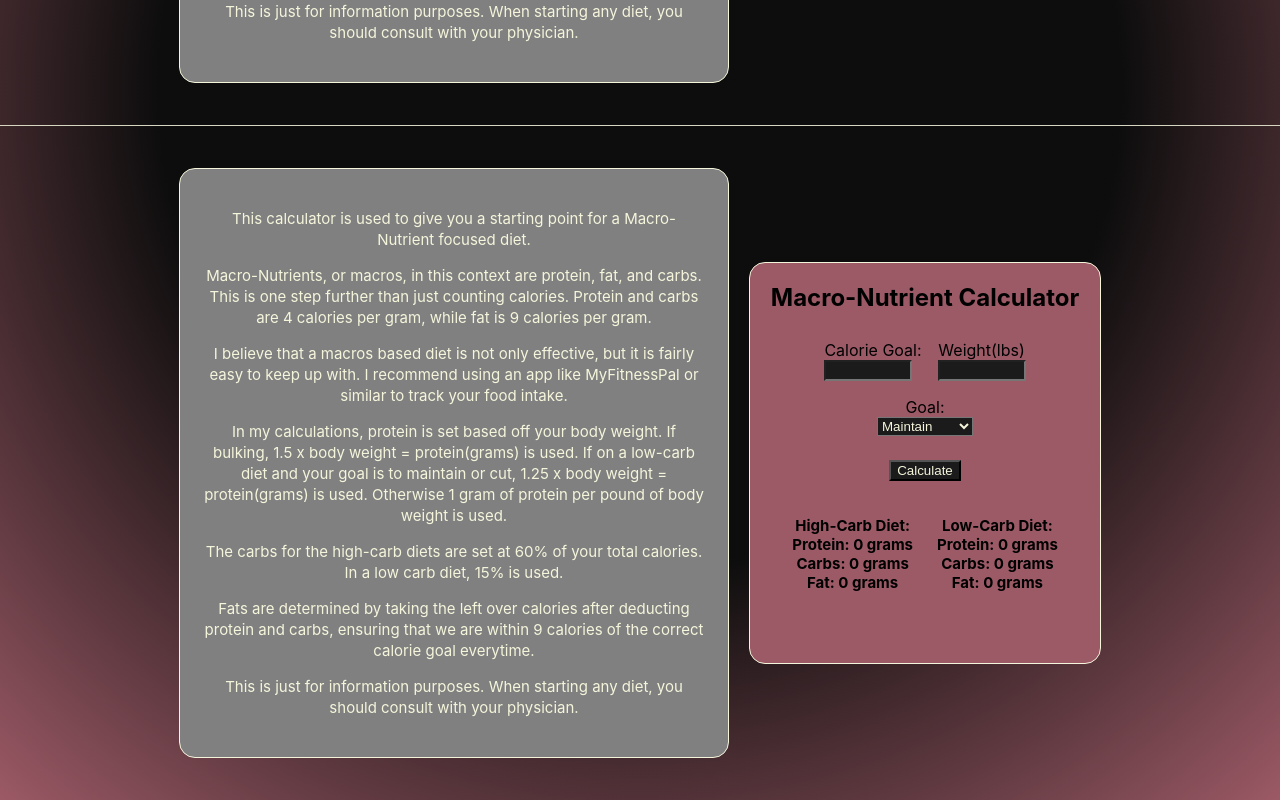
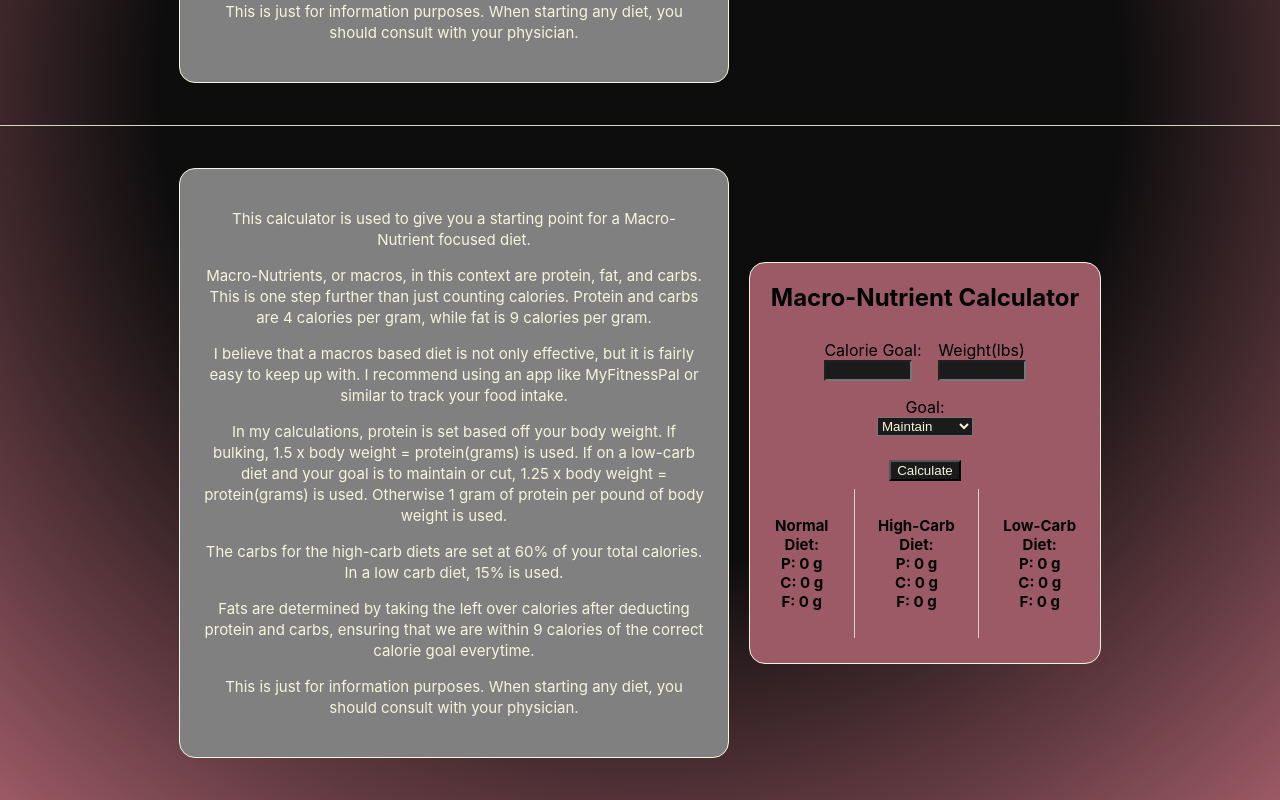
Before and after one commit to tfuent1/macros, a React (Create React App) app: page / in a window 1280 px wide. Shown: the part 625-1425 px from the top of the page. Built offline with nearby package versions, Linux system fonts and the light colour scheme.

Commit message:
added normal diet

```diff
--- a/src/containers/macrosCalc/macrosCalc.js
+++ b/src/containers/macrosCalc/macrosCalc.js
@@ -1,11 +1,15 @@
 import React, {useState} from 'react'
 import "./macrosCalc.css"
+import Divider from '@mui/material/Divider'
+
 
 function MacrosCalc() {
     const [proteinHigh, setProteinHigh] = useState(0);
     const [proteinLow, setProteinLow] = useState(0);
+    const [carbs, setCarbs] = useState(0);
     const [carbsHigh, setCarbsHigh] = useState(0);
     const [carbsLow, setCarbsLow] = useState(0);
+    const [fat, setFat] = useState(0);
     const [fatHigh, setFatHigh] = useState(0);
     const [fatLow, setFatLow] = useState(0);
 
@@ -18,6 +22,8 @@ function MacrosCalc() {
         let proteinLow = 0;
         let carbsLow = 0;
         let fatLow = 0;
+        let carbs = 0;
+        let fat = 0;
 
         const selectCalories = document.querySelector('#calorieInput');
         const selectWeight2 = document.querySelector('#weightInput2')
@@ -36,15 +42,19 @@ function MacrosCalc() {
             proteinLow = weight * 1.25;
         }
 
+        carbs = (calGoal) * .5 /4;
+        fat = (calGoal - (proteinHigh *4) - (carbs *4)) / 9;
         carbsHigh = (calGoal * .6) / 4;
         fatHigh = (calGoal - (proteinHigh * 4) - (carbsHigh * 4)) / 9;
         carbsLow = (calGoal * .15) / 4;
         fatLow = (calGoal - (proteinLow * 4) - (carbsLow * 4)) / 9;
 
         setProteinHigh(proteinHigh);
-        setProteinLow(proteinLow)
+        setProteinLow(proteinLow);
+        setCarbs(carbs);
         setCarbsHigh(carbsHigh);
         setCarbsLow(carbsLow);
+        setFat(fat);
         setFatHigh(fatHigh);
         setFatLow(fatLow);
     }
@@ -86,22 +96,33 @@ function MacrosCalc() {
                     </div>
                     <div id='results'>
                         <p>
+                            Normal Diet:
+                            <br></br>
+                            P: {proteinHigh.toFixed(0)} g
+                            <br></br>
+                            C: {carbs.toFixed(0)} g
+                            <br></br>
+                            F: {fat.toFixed(0)} g
+                        </p>
+                        <Divider aria-hidden="true" sx={{bgcolor: "beige"}} orientation="vertical" flexItem />
+                        <p>
                             High-Carb Diet:
                             <br></br>
-                            Protein: {proteinHigh.toFixed(0)} grams
+                            P: {proteinHigh.toFixed(0)} g
                             <br></br>
-                            Carbs: {carbsHigh.toFixed(0)} grams
+                            C: {carbsHigh.toFixed(0)} g
                             <br></br>
-                            Fat: {fatHigh.toFixed(0)} grams
+                            F: {fatHigh.toFixed(0)} g
                         </p>
+                        <Divider aria-hidden="true" sx={{bgcolor: "beige"}} orientation="vertical" flexItem />
                         <p>
                             Low-Carb Diet:
                             <br></br>
-                            Protein: {proteinLow.toFixed(0)} grams
+                            P: {proteinLow.toFixed(0)} g
                             <br></br>
-                            Carbs: {carbsLow.toFixed(0)} grams
+                            C: {carbsLow.toFixed(0)} g
                             <br></br>
-                            Fat: {fatLow.toFixed(0)} grams
+                            F: {fatLow.toFixed(0)} g
                         </p>
                     </div>
                 </form>
```
